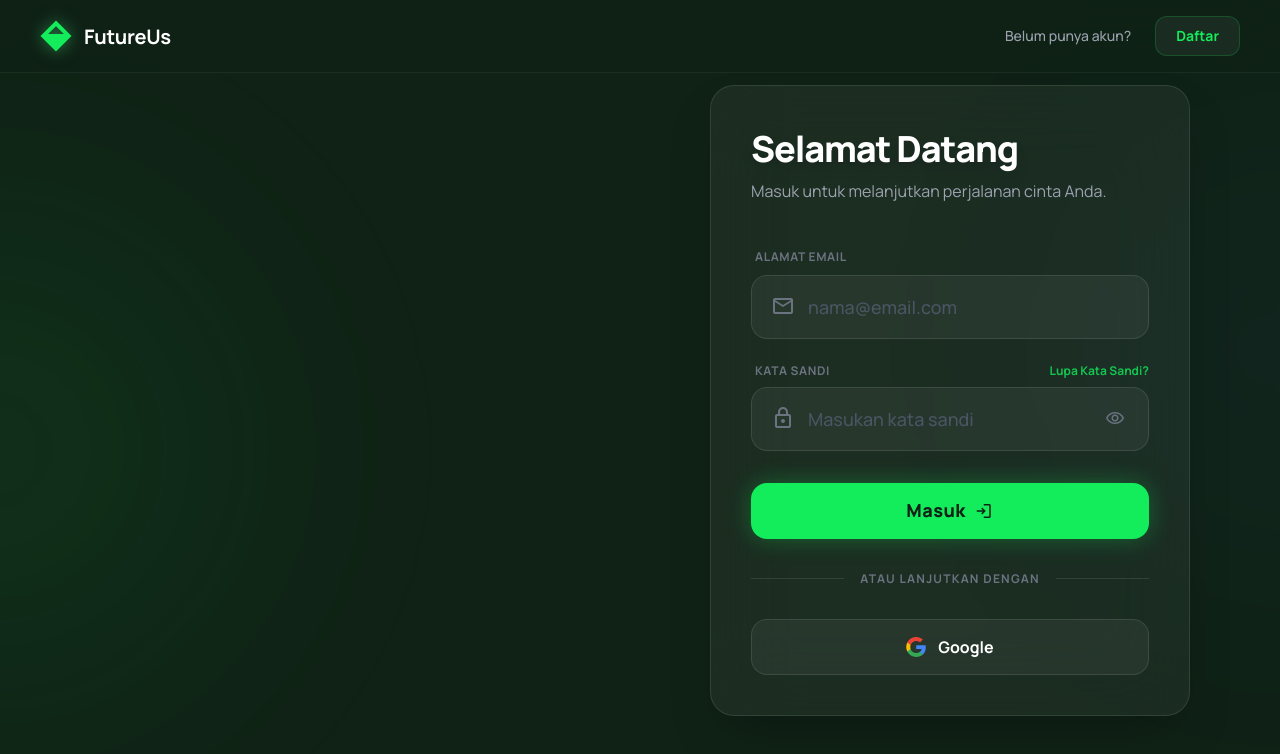
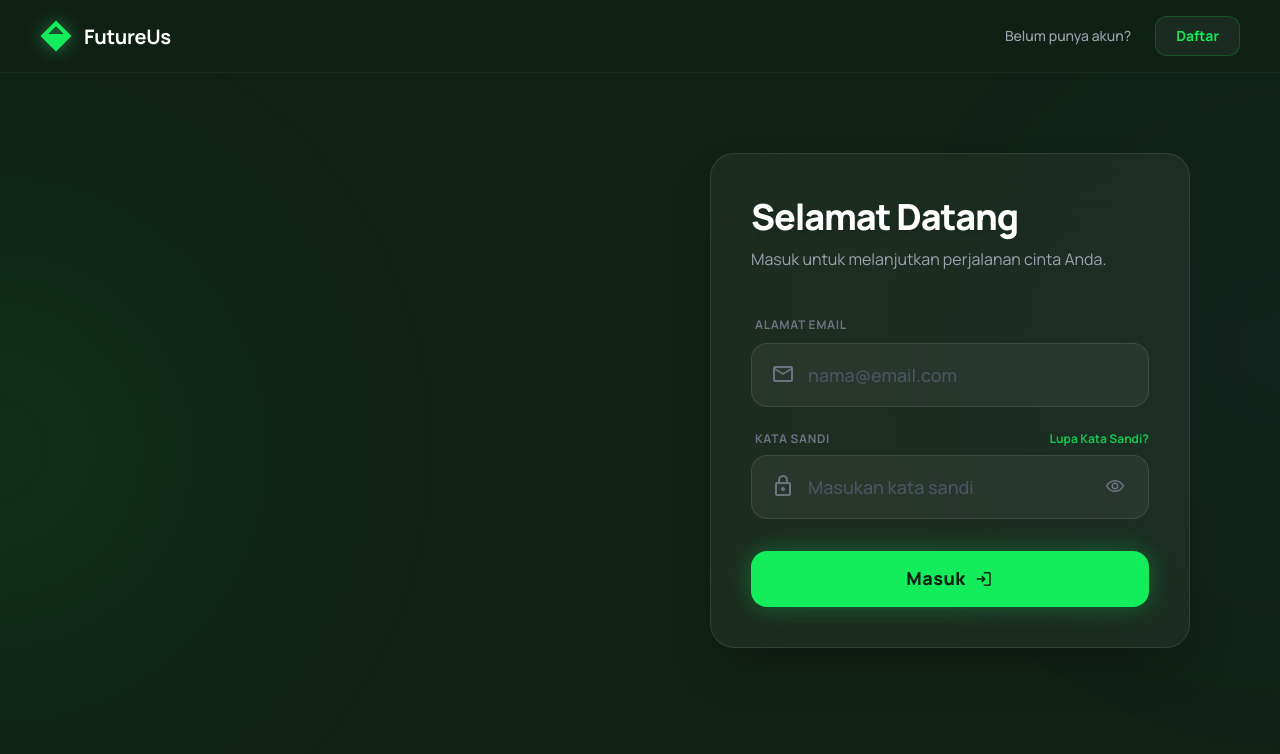
Before and after one commit to vickyymosafan/fe_futureus, a Nuxt app: page /login in a window 1280 px wide. Shown: the top 754 px of the page. Built offline with nearby package versions, Linux system fonts and the light colour scheme.

Commit message:
refactor: remove social login from login page for cleaner UX

```diff
--- a/app/pages/login.vue
+++ b/app/pages/login.vue
@@ -128,24 +128,6 @@
                 </span>
                 <span v-else class="material-symbols-outlined animate-spin">progress_activity</span>
               </button>
-
-              <!-- Divider -->
-              <div class="relative flex py-2 items-center">
-                <div class="flex-grow border-t border-white/10"></div>
-                <span class="flex-shrink mx-4 text-gray-500 text-xs font-bold tracking-widest uppercase">atau lanjutkan dengan</span>
-                <div class="flex-grow border-t border-white/10"></div>
-              </div>
-
-              <!-- Google Login -->
-              <button class="flex w-full cursor-pointer items-center justify-center gap-3 overflow-hidden rounded-2xl h-14 bg-white/5 border border-white/10 hover:bg-white/10 hover:border-white/20 active:bg-white/15 transition-all text-white text-base font-bold leading-normal group" type="button">
-                <svg class="w-5 h-5 group-hover:scale-110 transition-transform" fill="none" viewBox="0 0 24 24" xmlns="http://www.w3.org/2000/svg">
-                  <path d="M23.766 12.2764C23.766 11.4607 23.6999 10.6406 23.5588 9.83807H12.24V14.4591H18.7217C18.4528 15.9494 17.5885 17.2678 16.323 18.1056V21.1039H20.19C22.4608 19.0139 23.766 15.9274 23.766 12.2764Z" fill="#4285F4"></path>
-                  <path d="M12.24 24.0008C15.4765 24.0008 18.2059 22.9382 20.1945 21.1039L16.3275 18.1055C15.2517 18.8375 13.8627 19.252 12.2445 19.252C9.11388 19.252 6.45946 17.1399 5.50705 14.3003H1.5166V17.3912C3.55371 21.4434 7.7029 24.0008 12.24 24.0008Z" fill="#34A853"></path>
-                  <path d="M5.50253 14.3003C5.00236 12.8099 5.00236 11.1961 5.50253 9.70575V6.61481H1.5166C-0.18551 10.0056 -0.18551 14.0004 1.5166 17.3912L5.50253 14.3003Z" fill="#FBBC05"></path>
-                  <path d="M12.24 4.74966C13.9509 4.7232 15.6044 5.36697 16.8434 6.54867L20.2695 3.12262C18.1001 1.0855 15.2208 -0.034466 12.24 0.000808666C7.7029 0.000808666 3.55371 2.55822 1.5166 6.61481L5.50253 9.70575C6.45064 6.86173 9.10947 4.74966 12.24 4.74966Z" fill="#EA4335"></path>
-                </svg>
-                <span>Google</span>
-              </button>
             </form>
 
             <div class="mt-8 text-center md:hidden">
```
